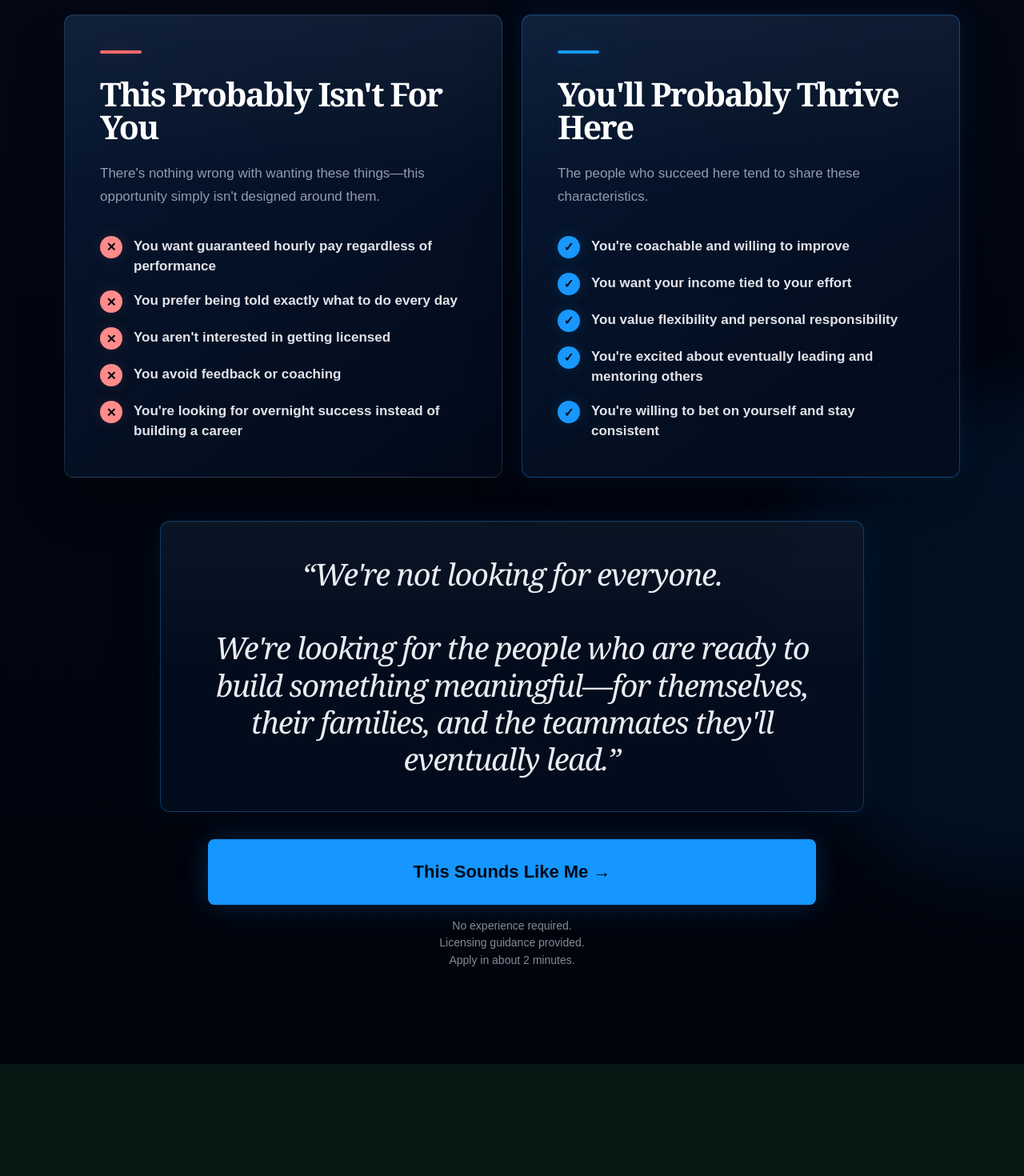
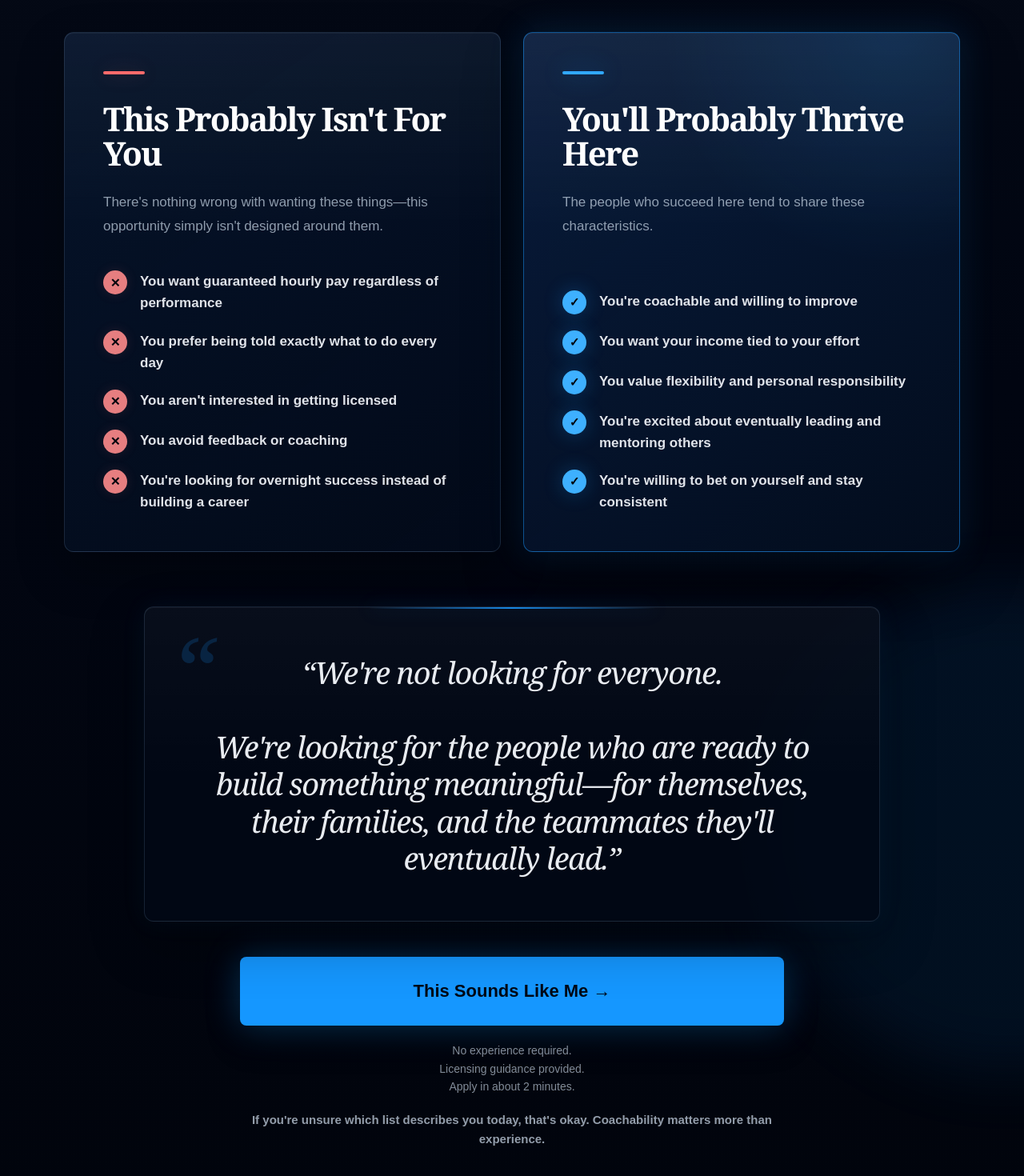
Before and after one commit to haynesjackson83-cyber/giddens-recruiting-funnel, a Next.js app: page / in a window 1280 px wide. Shown: the part 6557-8027 px from the top of the page at 80% size. Before the commit the page ends 7887 px from the top, so only its background shows below. Built offline with nearby package versions, Linux system fonts and the light colour scheme.

Commit message:
Polish who thrives section

```diff
--- a/src/components/who-thrives/WhoThrives.module.css
+++ b/src/components/who-thrives/WhoThrives.module.css
@@ -3,7 +3,7 @@
   isolation: isolate;
   overflow: hidden;
   width: 100%;
-  padding: 112px 32px 118px;
+  padding: 118px 32px 128px;
   color: #f8fbff;
   background:
     radial-gradient(circle at 50% 0%, rgba(24, 151, 255, 0.1), transparent 32rem),
@@ -87,7 +87,7 @@
 
 .supportingCopy {
   max-width: 690px;
-  margin: 40px 0 66px;
+  margin: 46px 0 76px;
   color: rgba(210, 222, 238, 0.72);
   font-family: Arial, Helvetica, sans-serif;
   font-size: 20px;
@@ -99,25 +99,25 @@
   display: grid;
   grid-template-columns: repeat(2, minmax(0, 1fr));
   align-items: stretch;
-  gap: 24px;
+  gap: 28px;
 }
 
 .fitCard {
   position: relative;
-  min-height: 560px;
+  min-height: 584px;
   height: 100%;
   display: flex;
   flex-direction: column;
   overflow: hidden;
-  padding: 44px;
-  border: 1px solid rgba(133, 174, 214, 0.2);
+  padding: 48px;
+  border: 1px solid rgba(133, 174, 214, 0.18);
   border-radius: 12px;
   background:
-    linear-gradient(180deg, rgba(255, 255, 255, 0.04), transparent 36%),
-    linear-gradient(145deg, rgba(8, 28, 58, 0.82), rgba(3, 12, 28, 0.74));
+    linear-gradient(180deg, rgba(255, 255, 255, 0.035), transparent 38%),
+    linear-gradient(145deg, rgba(7, 24, 50, 0.76), rgba(3, 12, 28, 0.7));
   box-shadow:
     inset 0 1px 0 rgba(255, 255, 255, 0.05),
-    0 26px 62px rgba(0, 0, 0, 0.3);
+    0 24px 58px rgba(0, 0, 0, 0.28);
   transition:
     border-color 250ms ease,
     box-shadow 250ms ease,
@@ -127,7 +127,7 @@
 .cardAccent {
   width: 52px;
   height: 4px;
-  margin-bottom: 30px;
+  margin-bottom: 34px;
   border-radius: 999px;
 }
 
@@ -137,16 +137,20 @@
 }
 
 .blueCard {
-  border-color: rgba(24, 151, 255, 0.36);
+  background:
+    linear-gradient(180deg, rgba(255, 255, 255, 0.052), transparent 38%),
+    radial-gradient(circle at 85% 0%, rgba(24, 151, 255, 0.12), transparent 18rem),
+    linear-gradient(145deg, rgba(9, 31, 66, 0.88), rgba(3, 14, 32, 0.78));
+  border-color: rgba(24, 151, 255, 0.5);
   box-shadow:
     inset 0 1px 0 rgba(255, 255, 255, 0.055),
-    0 28px 64px rgba(0, 0, 0, 0.31),
-    0 0 36px rgba(24, 151, 255, 0.1);
+    0 32px 72px rgba(0, 0, 0, 0.34),
+    0 0 44px rgba(24, 151, 255, 0.16);
 }
 
 .blueCard .cardAccent {
-  background: #1897ff;
-  box-shadow: 0 0 26px rgba(24, 151, 255, 0.32);
+  background: #31a8ff;
+  box-shadow: 0 0 30px rgba(24, 151, 255, 0.4);
 }
 
 .fitCard h3 {
@@ -156,20 +160,20 @@
   font-size: clamp(32px, 3.2vw, 46px);
   font-weight: 700;
   letter-spacing: -0.045em;
-  line-height: 1;
+  line-height: 1.04;
 }
 
 .fitCard p {
-  margin: 24px 0 34px;
+  margin: 26px 0 40px;
   color: rgba(210, 222, 238, 0.68);
   font-family: Arial, Helvetica, sans-serif;
   font-size: 17px;
-  line-height: 1.7;
+  line-height: 1.76;
 }
 
 .checkList {
   display: grid;
-  gap: 18px;
+  gap: 20px;
   margin: auto 0 0;
   padding: 0;
   list-style: none;
@@ -178,18 +182,18 @@
 .checkList li {
   display: flex;
   align-items: flex-start;
-  gap: 14px;
+  gap: 16px;
   color: rgba(248, 251, 255, 0.9);
   font-family: Arial, Helvetica, sans-serif;
   font-size: 17px;
   font-weight: 800;
-  line-height: 1.48;
+  line-height: 1.6;
 }
 
 .statusIcon {
   flex: 0 0 auto;
-  width: 28px;
-  height: 28px;
+  width: 30px;
+  height: 30px;
   display: grid;
   place-items: center;
   border-radius: 999px;
@@ -203,32 +207,61 @@
 }
 
 .redCard .statusIcon {
-  background: #ff8b8b;
-  box-shadow: 0 0 18px rgba(255, 107, 107, 0.14);
+  background: rgba(255, 139, 139, 0.9);
+  box-shadow: 0 0 16px rgba(255, 107, 107, 0.12);
 }
 
 .blueCard .statusIcon {
-  background: #1897ff;
-  box-shadow: 0 0 18px rgba(24, 151, 255, 0.18);
+  background: #3eb0ff;
+  box-shadow: 0 0 24px rgba(24, 151, 255, 0.28);
 }
 
 .quoteBlock {
-  width: min(880px, 100%);
-  margin: 54px auto 0;
-  padding: 42px 46px;
-  border: 1px solid rgba(24, 151, 255, 0.32);
+  position: relative;
+  width: min(920px, 100%);
+  margin: 68px auto 0;
+  padding: 58px 64px 56px;
+  border: 1px solid rgba(133, 174, 214, 0.16);
   border-radius: 12px;
   background:
-    linear-gradient(180deg, rgba(255, 255, 255, 0.035), transparent 50%),
-    rgba(5, 16, 34, 0.74);
+    linear-gradient(180deg, rgba(255, 255, 255, 0.026), transparent 56%),
+    rgba(2, 9, 22, 0.84);
   box-shadow:
     inset 0 1px 0 rgba(255, 255, 255, 0.05),
-    0 24px 58px rgba(0, 0, 0, 0.28),
-    0 0 34px rgba(24, 151, 255, 0.09);
+    0 26px 68px rgba(0, 0, 0, 0.32),
+    0 0 32px rgba(24, 151, 255, 0.07);
   text-align: center;
 }
 
+.quoteBlock::before {
+  content: "";
+  position: absolute;
+  top: 0;
+  left: 50%;
+  width: min(360px, 58%);
+  height: 2px;
+  border-radius: 999px;
+  background: linear-gradient(90deg, transparent, rgba(24, 151, 255, 0.88), transparent);
+  box-shadow: 0 0 24px rgba(24, 151, 255, 0.28);
+  transform: translateX(-50%);
+}
+
+.quoteBlock::after {
+  content: "\201C";
+  position: absolute;
+  top: 18px;
+  left: 34px;
+  color: rgba(24, 151, 255, 0.18);
+  font-family: Georgia, "Times New Roman", serif;
+  font-size: 116px;
+  font-style: italic;
+  line-height: 1;
+  pointer-events: none;
+}
+
 .quoteBlock p {
+  position: relative;
+  z-index: 1;
   margin: 0;
   color: rgba(248, 251, 255, 0.94);
   font-family: Georgia, "Times New Roman", serif;
@@ -240,7 +273,7 @@
 
 .ctaWrap {
   width: min(760px, 100%);
-  margin-top: 34px;
+  margin-top: 44px;
   display: flex;
   flex-direction: column;
   align-items: center;
@@ -248,8 +281,8 @@
 }
 
 .primaryAction {
-  width: 100%;
-  min-height: 82px;
+  width: min(680px, 100%);
+  min-height: 86px;
   display: inline-flex;
   align-items: center;
   justify-content: center;
@@ -257,7 +290,7 @@
   border-radius: 8px;
   color: #010816;
   background: #1597ff;
-  box-shadow: 0 0 38px rgba(21, 151, 255, 0.24), 0 16px 36px rgba(0, 0, 0, 0.24);
+  box-shadow: 0 0 44px rgba(21, 151, 255, 0.3), 0 18px 42px rgba(0, 0, 0, 0.28);
   font-family: Arial, Helvetica, sans-serif;
   font-size: 22px;
   font-weight: 900;
@@ -265,17 +298,27 @@
   text-decoration: none;
   outline: 0;
   transition:
-    background 180ms ease,
-    box-shadow 180ms ease,
-    transform 180ms ease;
+    background 220ms ease,
+    box-shadow 220ms ease,
+    transform 220ms ease;
 }
 
 .helperText {
-  margin: 16px 0 0;
+  margin: 20px 0 0;
   color: rgba(210, 222, 238, 0.62);
   font-family: Arial, Helvetica, sans-serif;
   font-size: 14px;
-  line-height: 1.55;
+  line-height: 1.6;
+}
+
+.reassuranceText {
+  max-width: 660px;
+  margin: 18px 0 0;
+  color: rgba(210, 222, 238, 0.7);
+  font-family: Arial, Helvetica, sans-serif;
+  font-size: 15px;
+  font-weight: 700;
+  line-height: 1.65;
 }
 
 @media (max-width: 900px) {
@@ -290,7 +333,7 @@
 
 @media (max-width: 640px) {
   .section {
-    padding: 80px 20px 86px;
+    padding: 88px 20px 98px;
   }
 
   .eyebrow {
@@ -304,16 +347,16 @@
   }
 
   .supportingCopy {
-    margin: 28px 0 42px;
+    margin: 34px 0 52px;
     font-size: 17px;
   }
 
   .cardGrid {
-    gap: 18px;
+    gap: 20px;
   }
 
   .fitCard {
-    padding: 30px;
+    padding: 34px 30px;
   }
 
   .fitCard p {
@@ -325,12 +368,13 @@
   }
 
   .quoteBlock {
-    margin-top: 38px;
-    padding: 32px 26px;
+    margin-top: 50px;
+    padding: 46px 28px;
   }
 
   .primaryAction {
-    min-height: 68px;
+    width: 100%;
+    min-height: 72px;
     font-size: 18px;
   }
 }
@@ -352,8 +396,8 @@
     border-color: rgba(24, 151, 255, 0.8);
     box-shadow:
       inset 0 1px 0 rgba(255, 255, 255, 0.06),
-      0 34px 74px rgba(0, 0, 0, 0.34),
-      0 0 38px rgba(24, 151, 255, 0.16);
+      0 36px 78px rgba(0, 0, 0, 0.36),
+      0 0 46px rgba(24, 151, 255, 0.2);
   }
 
   .redCard:hover .statusIcon {
@@ -369,8 +413,8 @@
   .primaryAction:hover,
   .primaryAction:focus-visible {
     background: #42aeff;
-    box-shadow: 0 0 48px rgba(21, 151, 255, 0.34), 0 0 0 4px rgba(21, 151, 255, 0.18);
-    transform: translateY(-2px);
+    box-shadow: 0 0 58px rgba(21, 151, 255, 0.42), 0 20px 44px rgba(0, 0, 0, 0.3), 0 0 0 4px rgba(21, 151, 255, 0.18);
+    transform: translateY(-3px);
   }
 }
 
--- a/src/components/who-thrives/WhoThrives.tsx
+++ b/src/components/who-thrives/WhoThrives.tsx
@@ -98,6 +98,10 @@ export function WhoThrives() {
             <br />
             Apply in about 2 minutes.
           </p>
+          <p className={styles.reassuranceText}>
+            If you&apos;re unsure which list describes you today, that&apos;s okay. Coachability matters more
+            than experience.
+          </p>
         </div>
       </div>
     </section>
```
